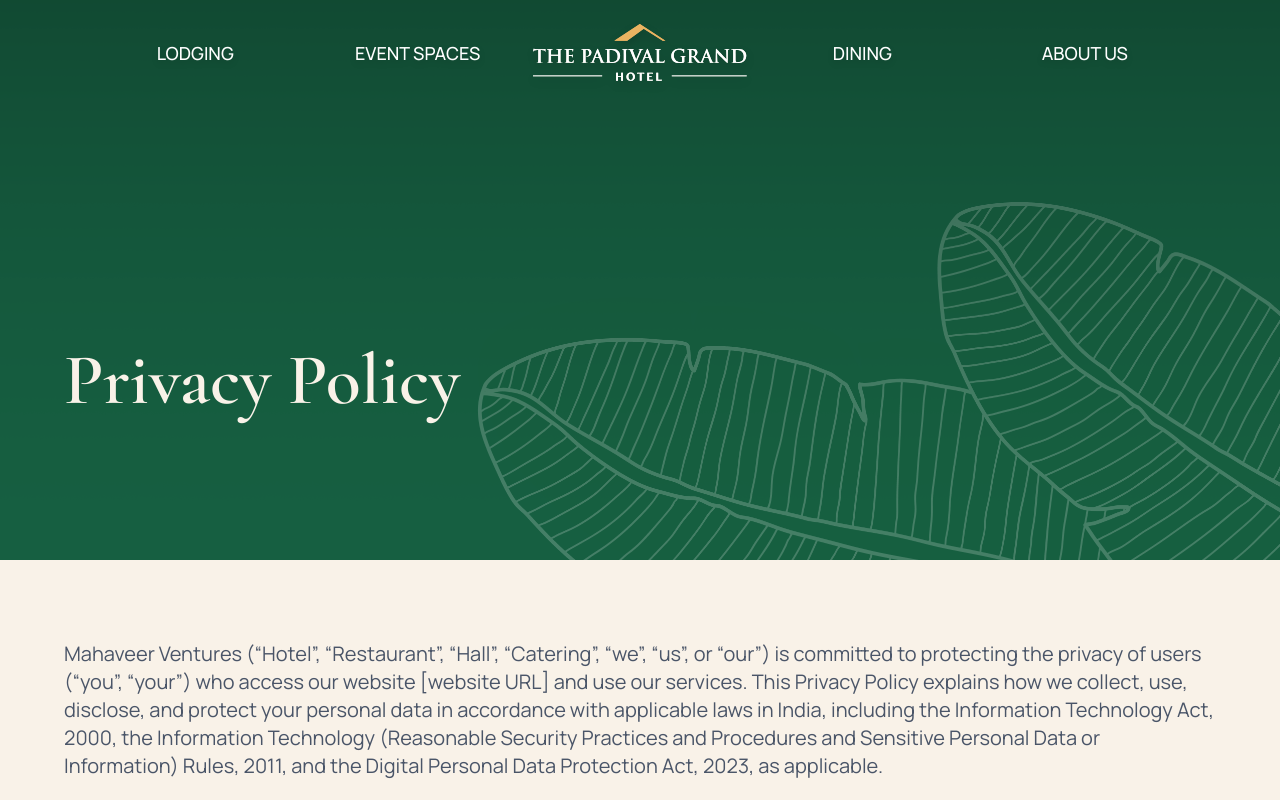
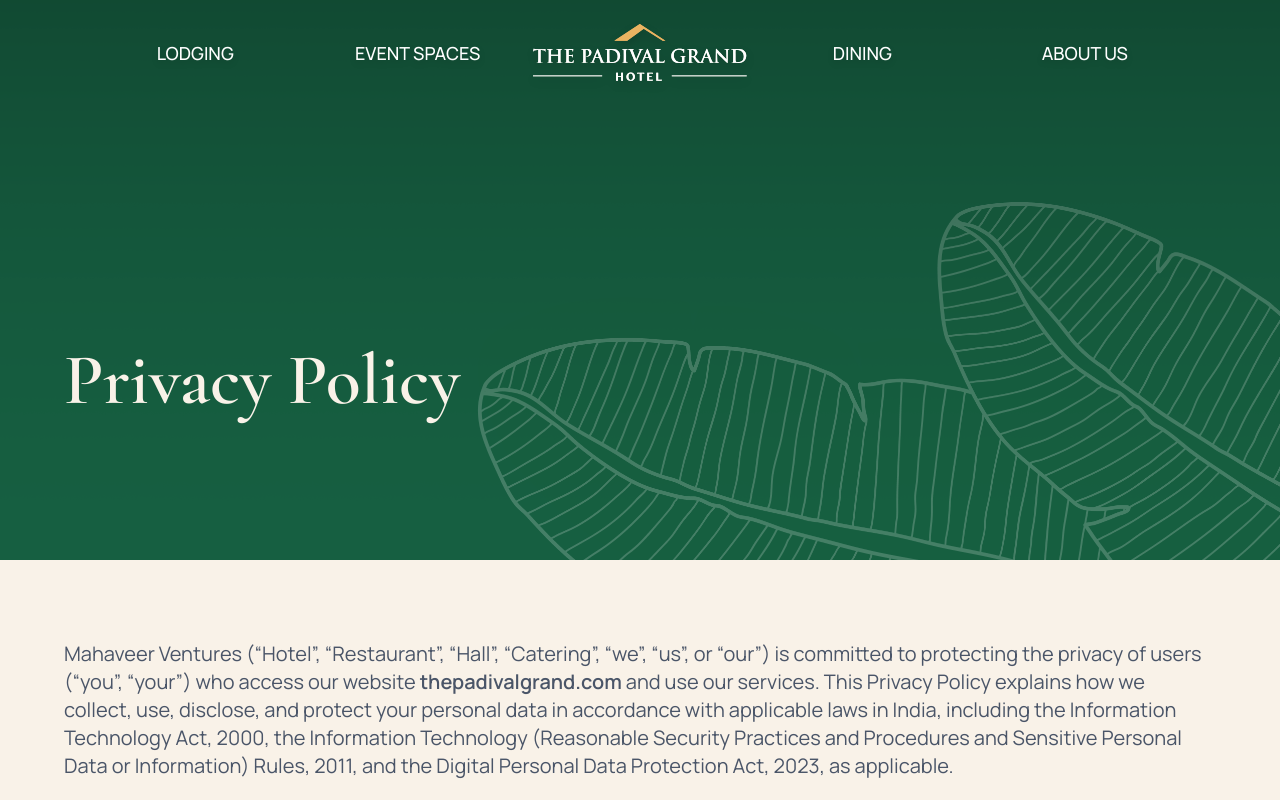
Before and after one commit to padivals/website, a Next.js app: page /privacy-policy in a window 1280 px wide. Shown: the top 800 px of the page. Built offline with nearby package versions, Linux system fonts and the light colour scheme.

Commit message:
provacy policy change

```diff
--- a/src/app/privacy-policy/page.tsx
+++ b/src/app/privacy-policy/page.tsx
@@ -27,7 +27,7 @@
 
           {/* Intro */}
           <p className="text-[#4A5568] text-sm lg:text-xl font-normal">
-           Mahaveer Ventures (“Hotel”, “Restaurant”, “Hall”, “Catering”, “we”, “us”, or “our”) is committed to protecting the privacy of users (“you”, “your”) who access our website [website URL] and use our services. This Privacy Policy explains how we collect, use, disclose, and protect your personal data in accordance with applicable laws in India, including the Information Technology Act, 2000, the Information Technology (Reasonable Security Practices and Procedures and Sensitive Personal Data or Information) Rules, 2011, and the Digital Personal Data Protection Act, 2023, as applicable.
+           Mahaveer Ventures (“Hotel”, “Restaurant”, “Hall”, “Catering”, “we”, “us”, or “our”) is committed to protecting the privacy of users (“you”, “your”) who access our website <span className="font-semibold">thepadivalgrand.com</span> and use our services. This Privacy Policy explains how we collect, use, disclose, and protect your personal data in accordance with applicable laws in India, including the Information Technology Act, 2000, the Information Technology (Reasonable Security Practices and Procedures and Sensitive Personal Data or Information) Rules, 2011, and the Digital Personal Data Protection Act, 2023, as applicable.
           </p>
 
           {/* 1. Information We Collect */}
```
